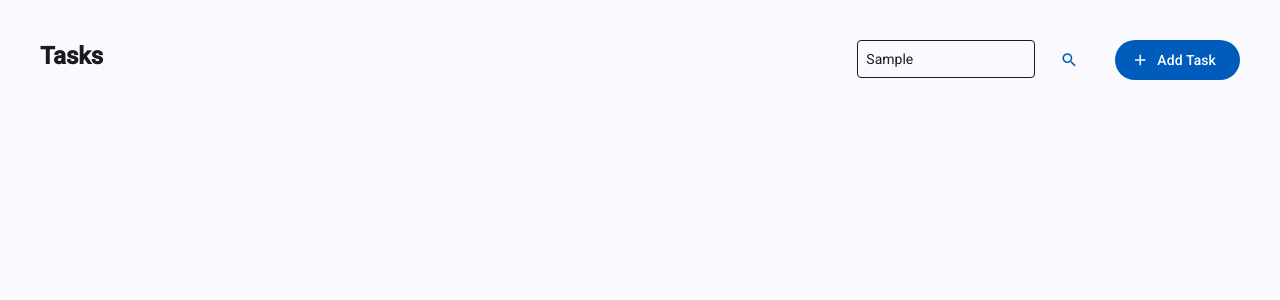
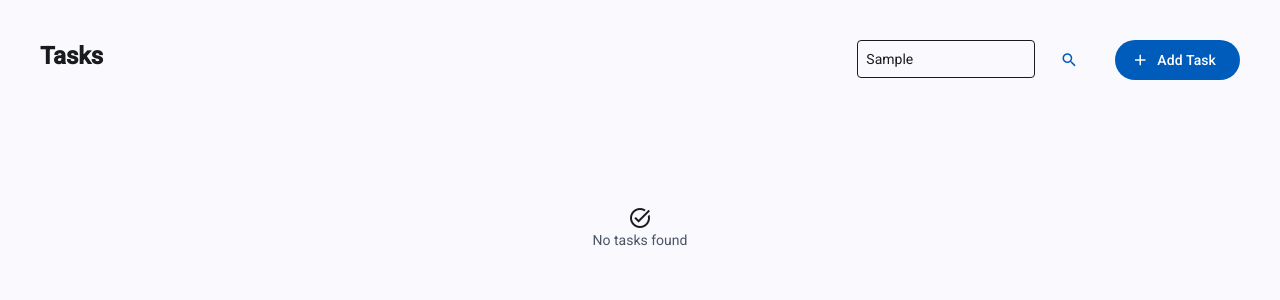
Before and after one commit to Johnyoat/tasky-demo, an Angular app in the folder tasky-web/: page / in a window 1280 px wide. Both pictures are taken after typing "Sample" into the empty fields and a click on the button "search". Shown: the top 300 px of the page. Built offline with nearby package versions, Linux system fonts and the light colour scheme.

Commit message:
fix(web): task id bug

```diff
--- a/tasky-web/src/app/pages/tasks/tasks.html
+++ b/tasky-web/src/app/pages/tasks/tasks.html
@@ -33,6 +33,12 @@
       <mat-divider></mat-divider>
     </div>
     }
+    @if (filteredTasks.length === 0) {
+      <div class="flex flex-col items-center justify-center h-64">
+        <mat-icon>task_alt</mat-icon>
+        <p class="text-gray-600">No tasks found</p>
+      </div>
+    }
   </div>
 
   <ng-template #taskDialog>
--- a/tasky-web/src/app/pages/tasks/tasks.ts
+++ b/tasky-web/src/app/pages/tasks/tasks.ts
@@ -93,7 +93,7 @@ export class Tasks {
     if (index !== -1) {
       this.tasks[index] = task;
     } else {
-      task.id = (this.tasks.length + 1).toString();
+      task.id = (this.tasks.length + 2).toString();
       this.tasks.push(task);
     }
 
@@ -105,7 +105,7 @@ export class Tasks {
   deleteTask(id: string) {
     const index = this.tasks.findIndex(t => t.id === id);
     if (index !== -1) {
-      this.tasks.splice(index, 1);
+      this.filteredTasks.splice(index, 1);
     }
   }
 
```
